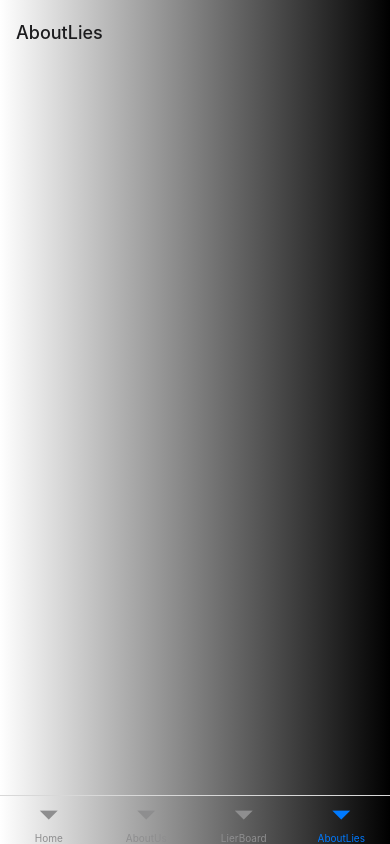
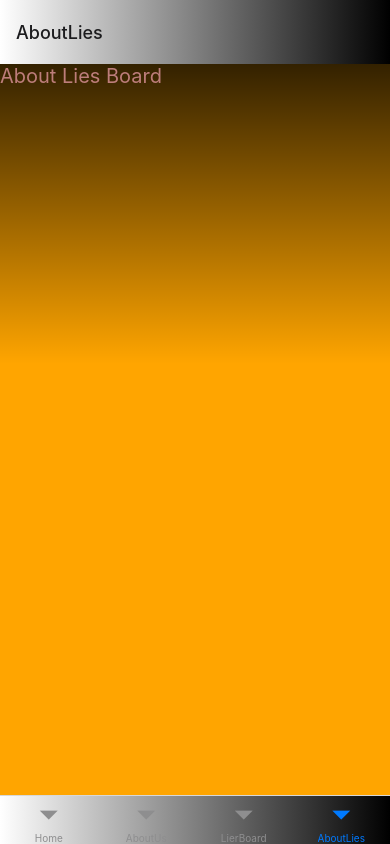
Before and after one commit to psteingh/LTRapp, a React Native app: screen /AboutLies in a window 390 px wide. Built offline with nearby package versions, Linux system fonts and the light colour scheme.

Commit message:
ltrapp0423123

```diff
--- a/boardaboutlies/aboutliesboard.component.js
+++ b/boardaboutlies/aboutliesboard.component.js
@@ -1,25 +1,48 @@
 import { View, Text, StyleSheet } from 'react-native';
 
+import { LinearGradient } from 'expo-linear-gradient';
+
 import Colors from '../constants/colors';
-import LinGradScreen from '../constants/lingradscreen';
+// import LinGradScreen from '../constants/lingradscreen';
+
+{/* <LinGradScreen>
+    <View style={styles.viewContainer}>
+    <Text style={styles.aboutLiesBoardText}> About Lies Board </Text>
+    </View>
+</LinGradScreen> */}
 
 function AboutLiesBoard() {
     return (
-        <LinGradScreen>
-        <View style={styles.viewContainer}>
-            <Text style={styles.aboutLiesBoardText}> About Lies Board </Text>
+        <View style={styles.container}>
+        <LinearGradient
+            colors={['rgba(0,0,0,0.8)', 'transparent']}
+            style={styles.background}
+             />
+        <Text style={styles.aboutLiesBoardText}>
+            About Lies Board
+        </Text>
+
         </View>
-        </LinGradScreen>
     );
 }
 
 export default AboutLiesBoard;
 
 const styles = StyleSheet.create({
-    viewContainer: {
-        flex: 1
+    container: {
+        flex: 1,
+        backgroundColor: 'orange'
+    },
+    background: {
+        position: 'absolute',
+        left: 0,
+        right: 0,
+        top: 0,
+        height: 300
     },
     aboutLiesBoardText: {
-        color: Colors.primaryLred
+        fontSize: 20,
+        color: Colors.primaryLred,
+        backgroundColor: 'transparent'
     }
 });
```
